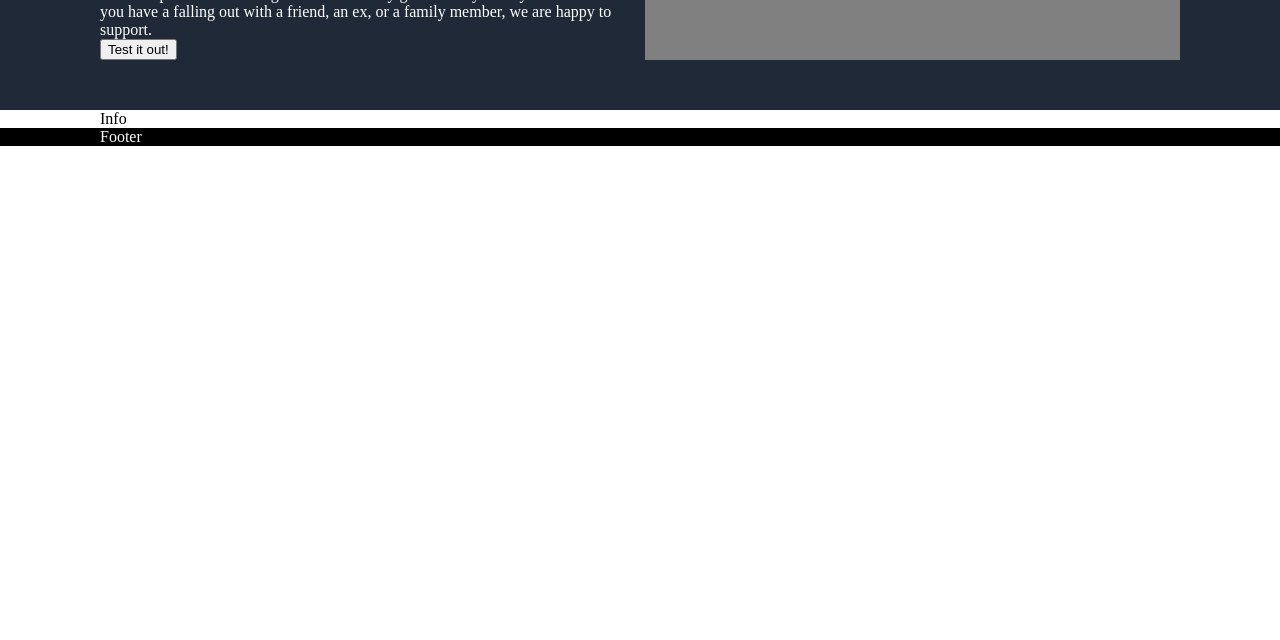
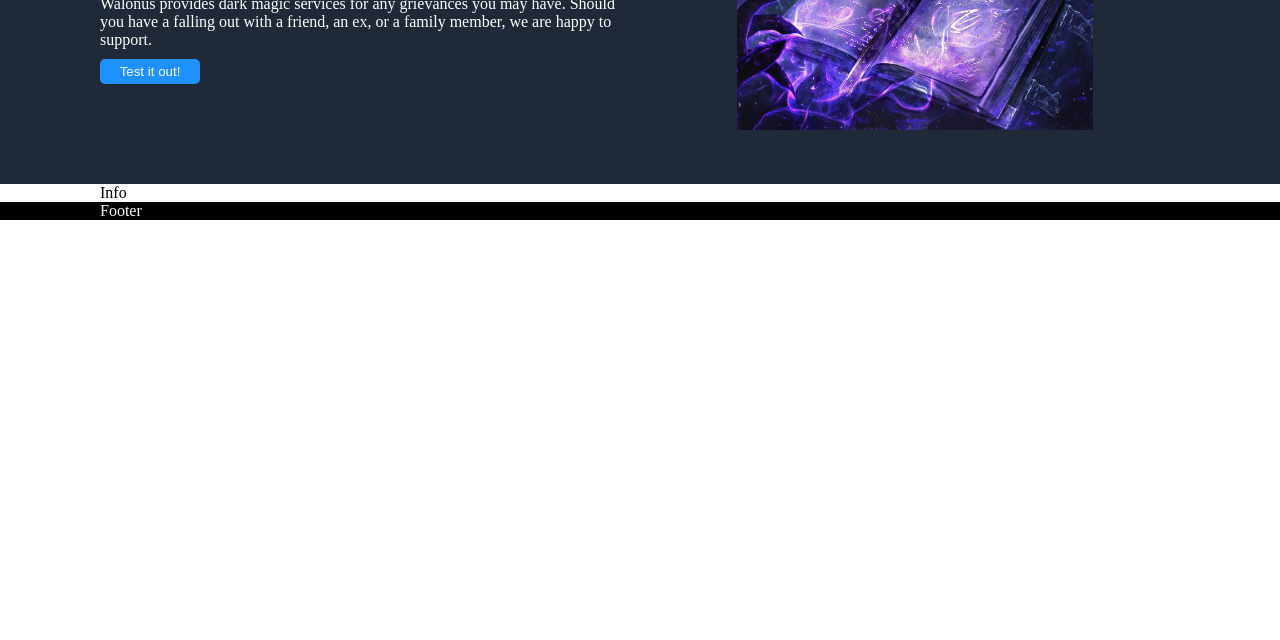
Before and after one commit to henwho/landing-page, a plain HTML site: page index.html in a window 1280 px wide. Shown: the part 160-800 px from the top of the page. Drawn offline with Linux system fonts and the light colour scheme.

Commit message:
Added image and spacing to description

```diff
--- a/index.html
+++ b/index.html
@@ -23,7 +23,7 @@
             <div>Walonus provides dark magic services for any grievances you may have. Should you have a falling out with a friend, an ex, or a family member, we are happy to support.</div>
             <button>Test it out!</button>
         </div>
-        <div class="image"><span>This is a placeholder for an image</span></div>
+        <div class="image"><img src="./images/dark-magic-image.webp" alt="Dark Magic Image" height="200px"></div>
     </div>
 
     <div class="info">
--- a/style.css
+++ b/style.css
@@ -44,21 +44,21 @@ body {
     color: white;
     display: flex;
     padding: 50px 100px;
-    gap: 10px;
+    gap: 20px;
 }
 
 .intro {
     flex: 1;
+    display: flex;
+    flex-direction: column;
+    gap: 10px;
 }
 
 .image {
     flex: 1;
-    background-color: gray;
+    /* background-color: gray; */
     text-align: center;
 }
-
-/* add CSS centering span of text within image
-- actually, just put an actual image here lol */
 
 .intro-title {
     font-size: 48px;
@@ -67,6 +67,15 @@ body {
 
 ul {
     margin: 0px;
+}
+
+.description button {
+    width: 100px;
+    background-color: dodgerblue;
+    border-radius: 5px;
+    border: 0px;
+    padding: 5px 0px;
+    color: white;
 }
 
 .info {
```
Also changed, not shown: images/dark-magic-image.webp (added).
